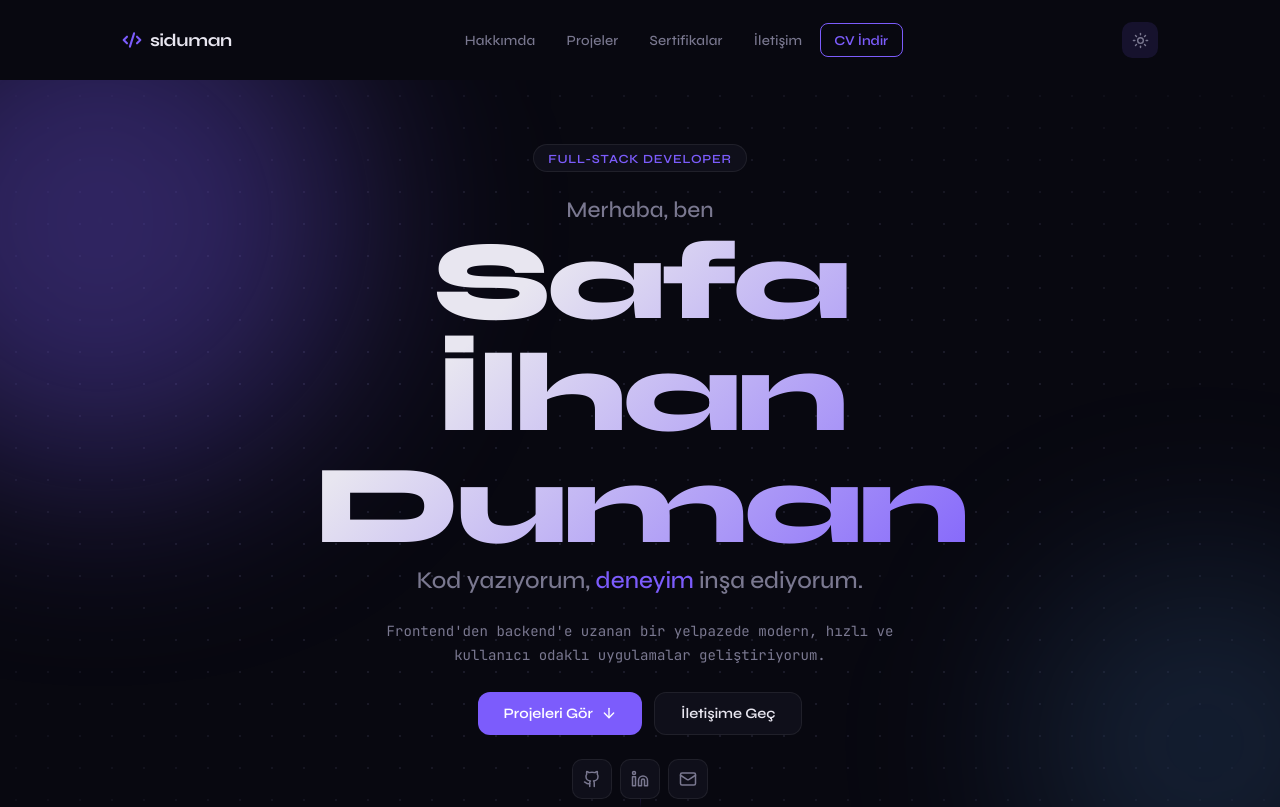
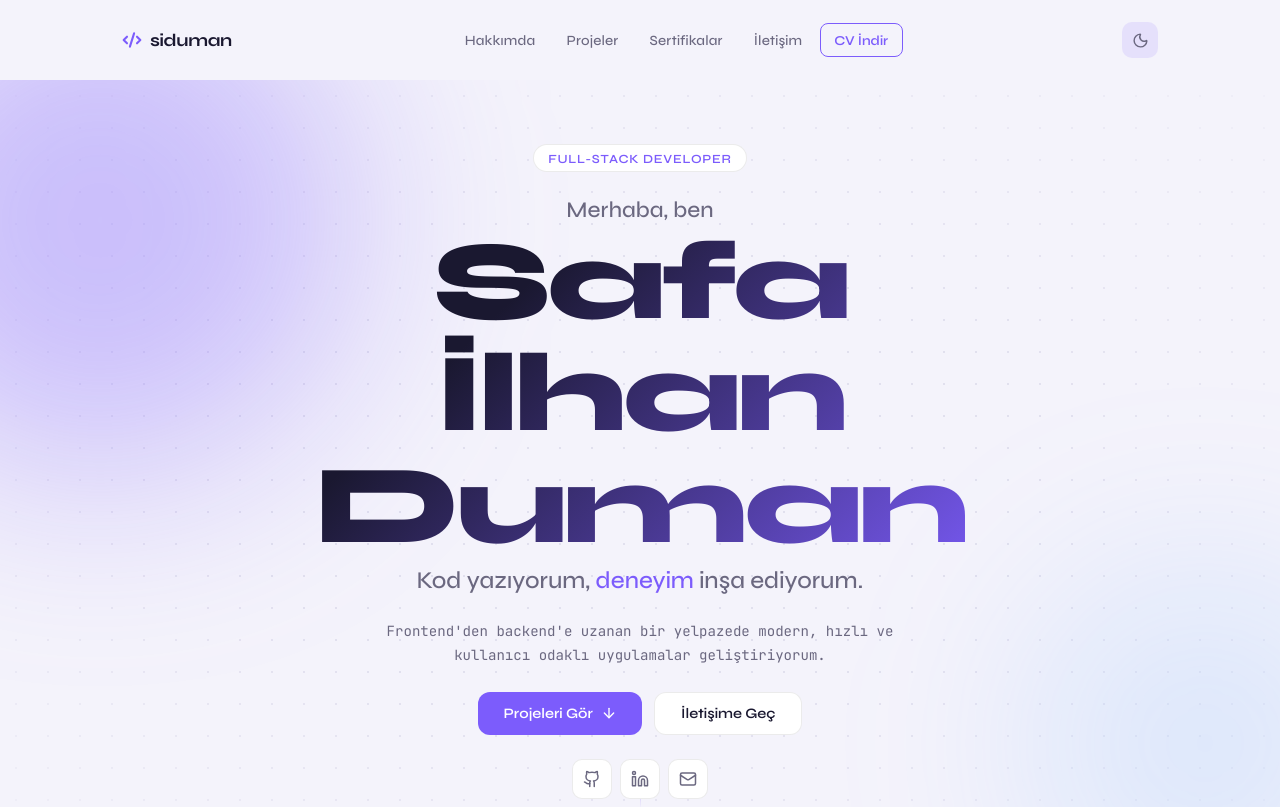
Before and after one commit to sidumandr/sidumandev, a Next.js app: page / in a window 1280 px wide. Shown: the top 807 px of the page. Built offline with nearby package versions, Linux system fonts and the light colour scheme.

Commit message:
themeprovider

```diff
--- a/src/app/components/ThemeProvider/ThemeProvider.tsx
+++ b/src/app/components/ThemeProvider/ThemeProvider.tsx
@@ -3,28 +3,38 @@
 import { useState, useEffect, createContext, useContext } from "react";
 
 interface ThemeContextType {
-  theme: "dark" | "light";
+  theme: "light" | "dark";
   toggleTheme: () => void;
+  mounted: boolean;
 }
 
 const ThemeContext = createContext<ThemeContextType>({
-  theme: "dark",
+  theme: "light",
   toggleTheme: () => {},
+  mounted: false,
 });
 
 export const useTheme = () => useContext(ThemeContext);
 
 export const ThemeProvider = ({ children }: { children: React.ReactNode }) => {
-  const [theme, setTheme] = useState<"dark" | "light">("dark");
+  const [theme, setTheme] = useState<"light" | "dark">("light");
+  const [mounted, setMounted] = useState(false);
+
+  useEffect(() => {
+    const saved = localStorage.getItem("theme") as "light" | "dark" | null;
+    if (saved) setTheme(saved);
+    setMounted(true);
+  }, []);
 
   useEffect(() => {
     document.documentElement.setAttribute("data-theme", theme);
-  }, [theme]);
+    if (mounted) localStorage.setItem("theme", theme);
+  }, [theme, mounted]);
 
-  const toggleTheme = () => setTheme((t) => (t === "dark" ? "light" : "dark"));
+  const toggleTheme = () => setTheme((t) => (t === "light" ? "dark" : "light"));
 
   return (
-    <ThemeContext.Provider value={{ theme, toggleTheme }}>
+    <ThemeContext.Provider value={{ theme, toggleTheme, mounted }}>
       {children}
     </ThemeContext.Provider>
   );
```
